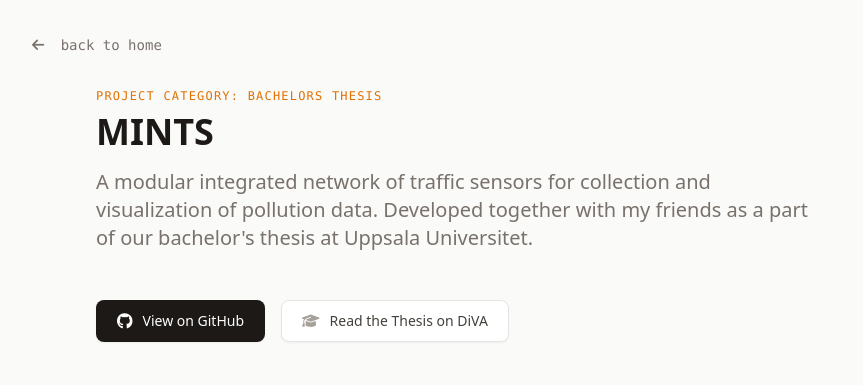
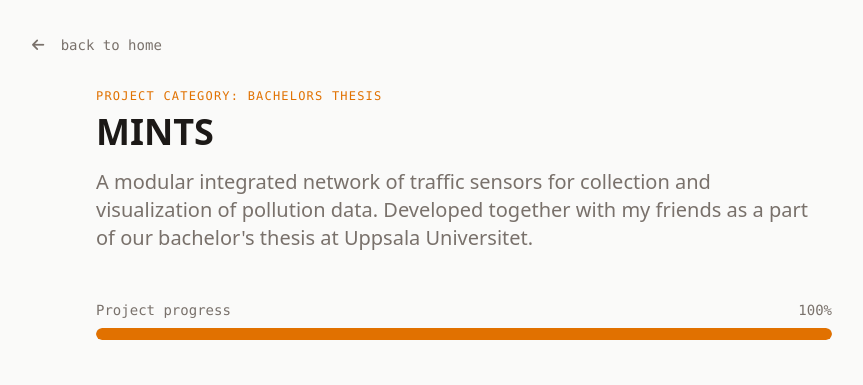
Before and after one commit to DaOl6717/webbsida, a plain HTML site: page projects/MINTS/index.html in a window 1280 px wide. Shown: the top 385 px of the page, without its empty margins (176-1039 px from the left). Drawn offline with nearby package versions, Linux system fonts and the light colour scheme; grey boxes are pictures that could not be loaded.

Commit message:
Updated progress bar for MINTS

```diff
--- a/projects/MINTS/index.html
+++ b/projects/MINTS/index.html
@@ -24,6 +24,19 @@
                 collection and visualization of pollution data.
                 Developed together with my friends as a part of our bachelor's thesis at Uppsala Universitet.</p>
         </header>
+
+        <!-- Project progress bar -->
+        <div class="mb-12">
+            <div class="flex justify-between text-sm font-mono text-stone-500 mb-2">
+                <span>Project progress</span>
+                <span>100%</span>
+            </div>
+            <div class="w-full h-3 bg-stone-200 rounded-full overflow-hidden"
+                 role="progressbar" aria-valuenow="5" aria-valuemin="0" aria-valuemax="100"
+                 aria-label="Project progress">
+                <div class="h-full bg-amber-600 rounded-full transition-all duration-500" style="width: 100%"></div>
+            </div>
+        </div>
 
         <div class="flex flex-wrap gap-4 mb-12">
             <a href="https://github.com/TimSchonning/MINTS" target="_blank" rel="noopener noreferrer"
```
